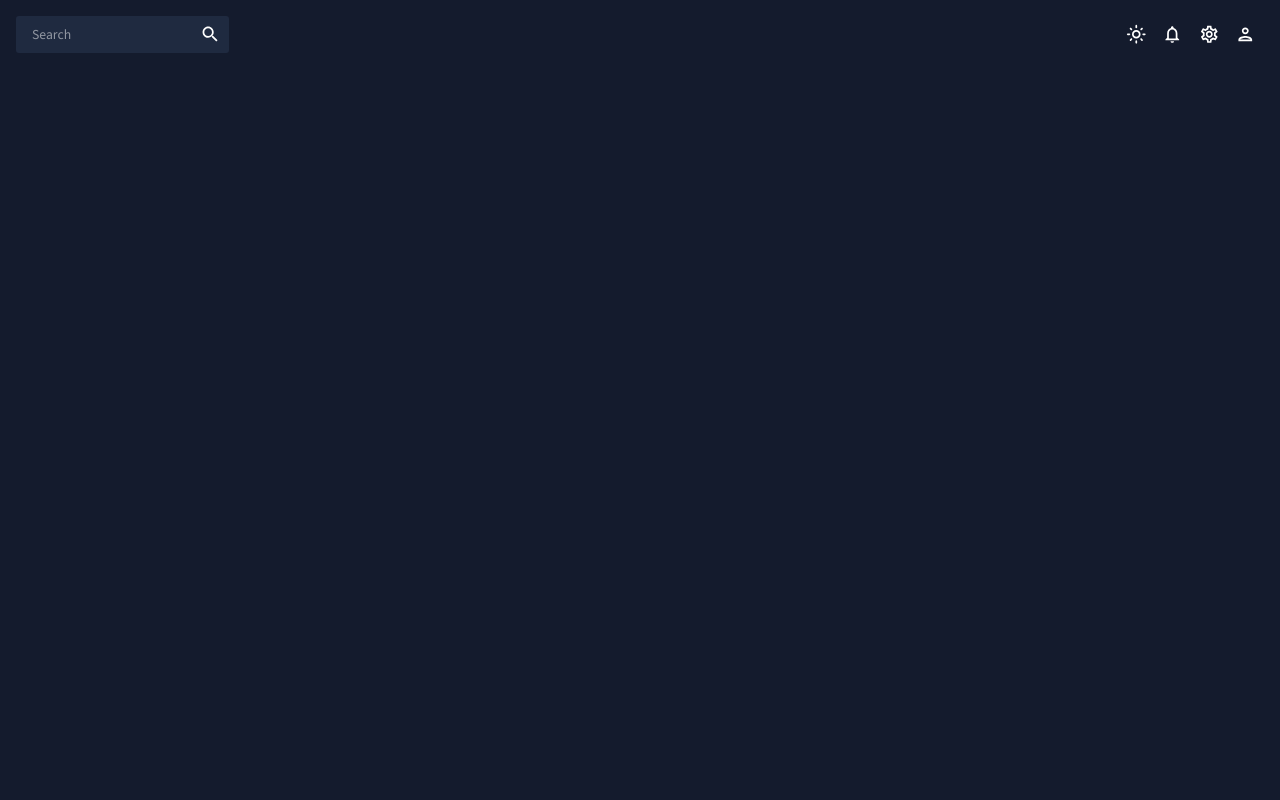
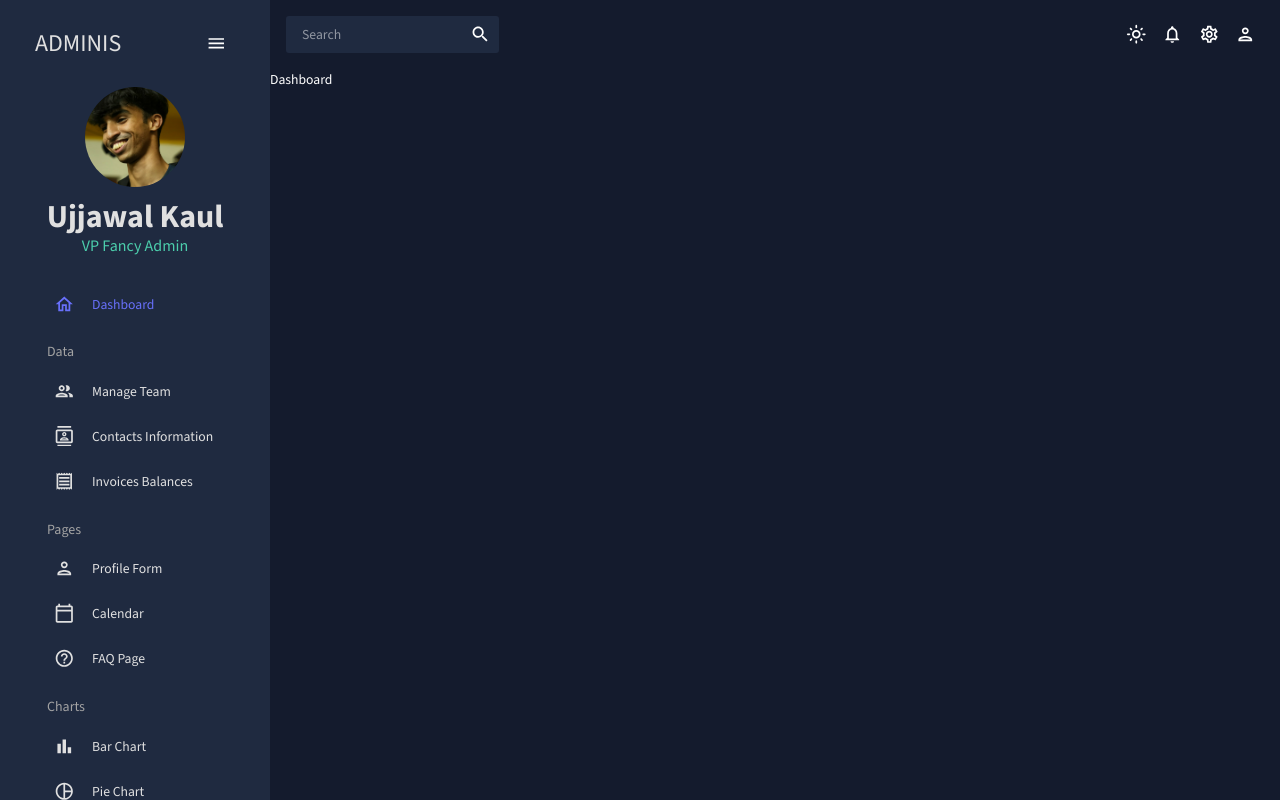
Before and after one commit to UjjwalKaul/sample-dashboard, a React (Create React App) app: page / in a window 1280 px wide. Built offline with nearby package versions, Linux system fonts and the light colour scheme.

Commit message:
Added Sidebar

```diff
--- a/src/App.js
+++ b/src/App.js
@@ -1,6 +1,19 @@
 import Topbar from './scenes/global/Topbar';
 import { ColorModeContext, useMode } from './theme';
 import { CssBaseline, ThemeProvider } from '@mui/material';
+import Sidebar from './scenes/global/Sidebar';
+import { Route, Routes } from 'react-router-dom';
+import Dashboard from '../src/scenes/dashboard';
+// import Team from '../src/scenes/team';
+// import Invoices from '../src/scenes/invoices';
+// import Contacts from '../src/scenes/contacts';
+// import Bar from '../src/scenes/bar';
+// import Form from '../src/scenes/form';
+// import Line from '../src/scenes/line';
+// import Pie from '../src/scenes/pie';
+// import FAQ from '../src/scenes/faq';
+// import Geography from '../src/scenes/geography';
+// import Calender from '../src/scenes/calendar';
 
 function App() {
   const [theme, colorMode] = useMode();
@@ -9,8 +22,22 @@ function App() {
       <ThemeProvider theme={theme}>
         <CssBaseline />
         <div className="app">
+          <Sidebar />
           <main className="content">
             <Topbar />
+            <Routes>
+              <Route path="/" element={<Dashboard />} />
+              {/* <Route path="/team" element={<Team />} />
+              <Route path="/contacts" element={<Contacts />} />
+              <Route path="/invoices" element={<Invoices />} />
+              <Route path="/form" element={<Form />} />
+              <Route path="/bar" element={<Bar />} />
+              <Route path="/pie" element={<Pie />} />
+              <Route path="/line" element={<Line />} />
+              <Route path="/faq" element={<FAQ />} />
+              <Route path="/geography" element={<Geography />} />
+              <Route path="/calendar" element={<Calender />} /> */}
+            </Routes>
           </main>
         </div>
       </ThemeProvider>
--- a/src/scenes/dashboard/index.js
+++ b/src/scenes/dashboard/index.js
@@ -1,5 +1,4 @@
 import React from 'react';
-
 export default function Dashboard() {
   return <div>Dashboard</div>;
 }
--- a/src/scenes/global/Sidebar.jsx
+++ b/src/scenes/global/Sidebar.jsx
@@ -1,5 +1,220 @@
-import React from 'react';
+import { useState } from 'react';
+import { ProSidebar, Menu, MenuItem } from 'react-pro-sidebar';
+import { Box, IconButton, Typography, useTheme } from '@mui/material';
+import { Link } from 'react-router-dom';
+import 'react-pro-sidebar/dist/css/styles.css';
+import { tokens } from '../../theme';
+import HomeOutlinedIcon from '@mui/icons-material/HomeOutlined';
+import PeopleOutlinedIcon from '@mui/icons-material/PeopleOutlined';
+import ContactsOutlinedIcon from '@mui/icons-material/ContactsOutlined';
+import ReceiptOutlinedIcon from '@mui/icons-material/ReceiptOutlined';
+import PersonOutlinedIcon from '@mui/icons-material/PersonOutlined';
+import CalendarTodayOutlinedIcon from '@mui/icons-material/CalendarTodayOutlined';
+import HelpOutlineOutlinedIcon from '@mui/icons-material/HelpOutlineOutlined';
+import BarChartOutlinedIcon from '@mui/icons-material/BarChartOutlined';
+import PieChartOutlineOutlinedIcon from '@mui/icons-material/PieChartOutlineOutlined';
+import TimelineOutlinedIcon from '@mui/icons-material/TimelineOutlined';
+import MenuOutlinedIcon from '@mui/icons-material/MenuOutlined';
+import MapOutlinedIcon from '@mui/icons-material/MapOutlined';
+import userImage from '../../assets/user.jpg';
+const Item = ({ title, to, icon, selected, setSelected }) => {
+  const theme = useTheme();
+  const colors = tokens(theme.palette.mode);
+  return (
+    <MenuItem
+      active={selected === title}
+      style={{
+        color: colors.grey[100],
+      }}
+      onClick={() => setSelected(title)}
+      icon={icon}>
+      <Typography>{title}</Typography>
+      <Link to={to} />
+    </MenuItem>
+  );
+};
 
-export default function Sidebar() {
-  return <div>Sidebar</div>;
-}
+const Sidebar = () => {
+  const theme = useTheme();
+  const colors = tokens(theme.palette.mode);
+  const [isCollapsed, setIsCollapsed] = useState(false);
+  const [selected, setSelected] = useState('Dashboard');
+
+  return (
+    <Box
+      sx={{
+        '& .pro-sidebar-inner': {
+          background: `${colors.primary[400]} !important`,
+        },
+        '& .pro-icon-wrapper': {
+          backgroundColor: 'transparent !important',
+        },
+        '& .pro-inner-item': {
+          padding: '5px 35px 5px 20px !important',
+        },
+        '& .pro-inner-item:hover': {
+          color: '#868dfb !important',
+        },
+        '& .pro-menu-item.active': {
+          color: '#6870fa !important',
+        },
+      }}>
+      <ProSidebar collapsed={isCollapsed}>
+        <Menu iconShape="square">
+          {/* LOGO AND MENU ICON */}
+          <MenuItem
+            onClick={() => setIsCollapsed(!isCollapsed)}
+            icon={isCollapsed ? <MenuOutlinedIcon /> : undefined}
+            style={{
+              margin: '10px 0 20px 0',
+              color: colors.grey[100],
+            }}>
+            {!isCollapsed && (
+              <Box
+                display="flex"
+                justifyContent="space-between"
+                alignItems="center"
+                ml="15px">
+                <Typography variant="h3" color={colors.grey[100]}>
+                  ADMINIS
+                </Typography>
+                <IconButton onClick={() => setIsCollapsed(!isCollapsed)}>
+                  <MenuOutlinedIcon />
+                </IconButton>
+              </Box>
+            )}
+          </MenuItem>
+
+          {!isCollapsed && (
+            <Box mb="25px">
+              <Box display="flex" justifyContent="center" alignItems="center">
+                <img
+                  alt="profile-user"
+                  width="100px"
+                  height="100px"
+                  src={userImage}
+                  style={{ cursor: 'pointer', borderRadius: '50%' }}
+                />
+              </Box>
+              <Box textAlign="center">
+                <Typography
+                  variant="h2"
+                  color={colors.grey[100]}
+                  fontWeight="bold"
+                  sx={{ m: '10px 0 0 0' }}>
+                  Ujjawal Kaul
+                </Typography>
+                <Typography variant="h5" color={colors.greenAccent[500]}>
+                  VP Fancy Admin
+                </Typography>
+              </Box>
+            </Box>
+          )}
+
+          <Box paddingLeft={isCollapsed ? undefined : '10%'}>
+            <Item
+              title="Dashboard"
+              to="/"
+              icon={<HomeOutlinedIcon />}
+              selected={selected}
+              setSelected={setSelected}
+            />
+
+            <Typography
+              variant="h6"
+              color={colors.grey[300]}
+              sx={{ m: '15px 0 5px 20px' }}>
+              Data
+            </Typography>
+            <Item
+              title="Manage Team"
+              to="/team"
+              icon={<PeopleOutlinedIcon />}
+              selected={selected}
+              setSelected={setSelected}
+            />
+            <Item
+              title="Contacts Information"
+              to="/contacts"
+              icon={<ContactsOutlinedIcon />}
+              selected={selected}
+              setSelected={setSelected}
+            />
+            <Item
+              title="Invoices Balances"
+              to="/invoices"
+              icon={<ReceiptOutlinedIcon />}
+              selected={selected}
+              setSelected={setSelected}
+            />
+
+            <Typography
+              variant="h6"
+              color={colors.grey[300]}
+              sx={{ m: '15px 0 5px 20px' }}>
+              Pages
+            </Typography>
+            <Item
+              title="Profile Form"
+              to="/form"
+              icon={<PersonOutlinedIcon />}
+              selected={selected}
+              setSelected={setSelected}
+            />
+            <Item
+              title="Calendar"
+              to="/calendar"
+              icon={<CalendarTodayOutlinedIcon />}
+              selected={selected}
+              setSelected={setSelected}
+            />
+            <Item
+              title="FAQ Page"
+              to="/faq"
+              icon={<HelpOutlineOutlinedIcon />}
+              selected={selected}
+              setSelected={setSelected}
+            />
+
+            <Typography
+              variant="h6"
+              color={colors.grey[300]}
+              sx={{ m: '15px 0 5px 20px' }}>
+              Charts
+            </Typography>
+            <Item
+              title="Bar Chart"
+              to="/bar"
+              icon={<BarChartOutlinedIcon />}
+              selected={selected}
+              setSelected={setSelected}
+            />
+            <Item
+              title="Pie Chart"
+              to="/pie"
+              icon={<PieChartOutlineOutlinedIcon />}
+              selected={selected}
+              setSelected={setSelected}
+            />
+            <Item
+              title="Line Chart"
+              to="/line"
+              icon={<TimelineOutlinedIcon />}
+              selected={selected}
+              setSelected={setSelected}
+            />
+            <Item
+              title="Geography Chart"
+              to="/geography"
+              icon={<MapOutlinedIcon />}
+              selected={selected}
+              setSelected={setSelected}
+            />
+          </Box>
+        </Menu>
+      </ProSidebar>
+    </Box>
+  );
+};
+
+export default Sidebar;
```
Also changed, not shown: src/assets/user.jpg (added), src/components/Header.jsx (added).
